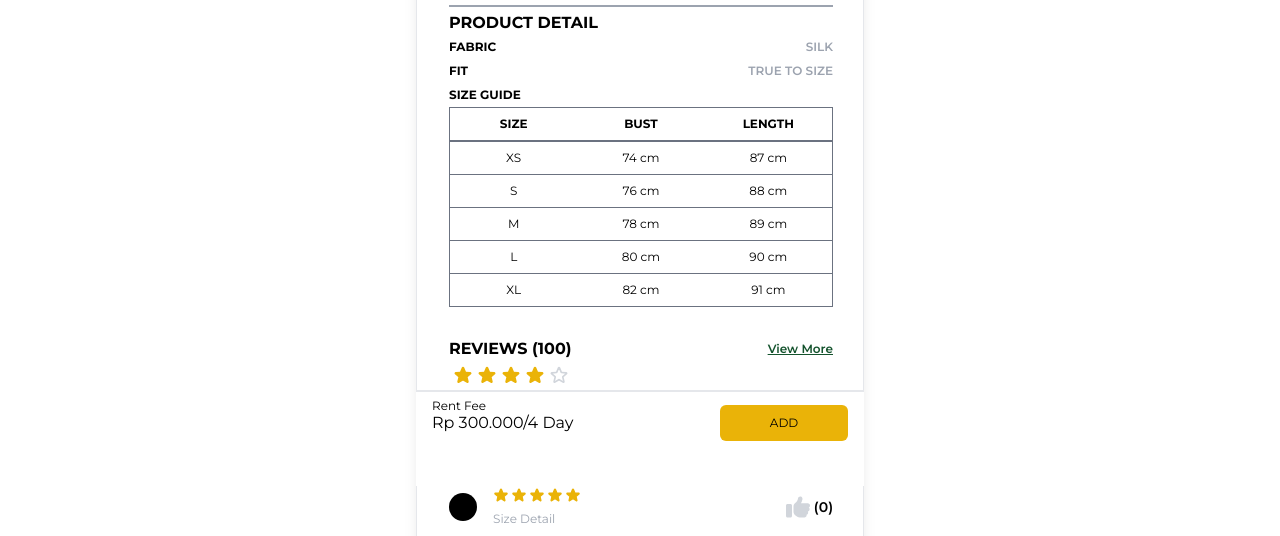
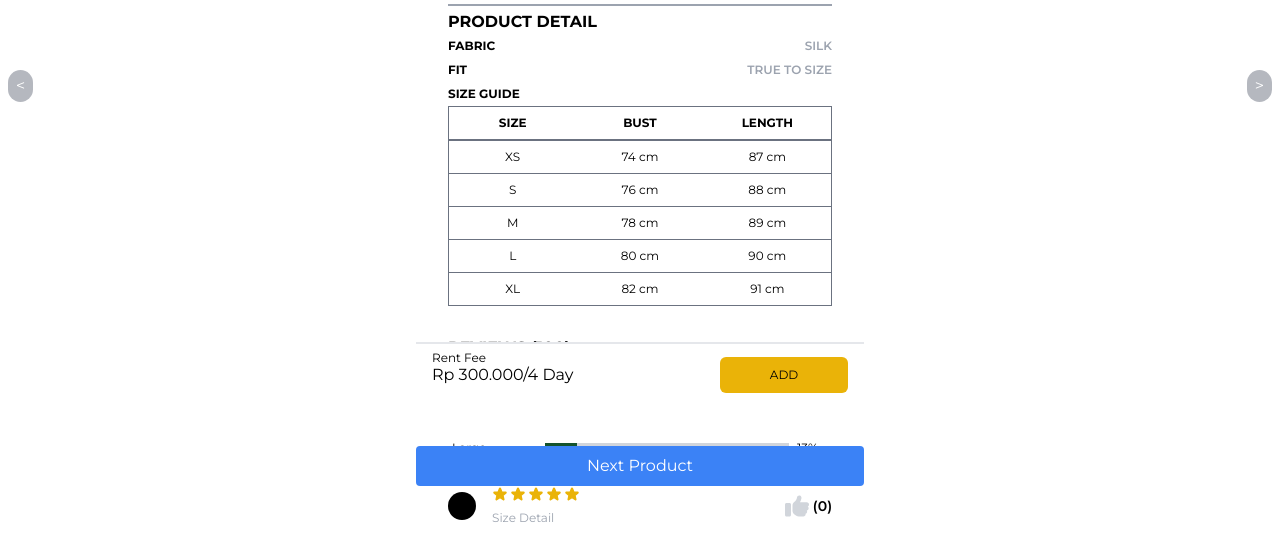
Before and after one commit to CaturAgeng/WeRent-FE, a Next.js app: page /product/view in a window 1280 px wide. Shown: the part 314-850 px from the top of the page. Built offline with nearby package versions, Linux system fonts and the light colour scheme.

Commit message:
feat/view-product - image in view product has button to see other image - next product button to see other product based on productId

```diff
--- a/app/lib/dummy-data.ts
+++ b/app/lib/dummy-data.ts
@@ -4,12 +4,22 @@ export const products: Product[] = [
     {
         id: '01',
         name: 'Black Kaftan with Embellishment',
-        image: ['/dummy/contohAbaya.png'],
+        image: ['/dummy/contohAbaya.png', '/dummy/contohAbaya2.png'],
         size: ['XS','S','M','L','XL'],
         rating: 4,
         review: 100,
         rentPrice: '300.000',
         rentDays: 4,
+    },
+    {
+        id: '02',
+        name: 'Black Kaftan with Embellishment 2',
+        image: ['/dummy/contohAbaya2.png'],
+        size: ['XS','S','M','L','XL'],
+        rating: 5,
+        review: 50,
+        rentPrice: '500.000',
+        rentDays: 3,
     },
 ];
 
--- a/app/product/layout.tsx
+++ b/app/product/layout.tsx
@@ -1,12 +1,10 @@
 import { TopNavigation, BottomNavigation } from "features/product";
-import { products } from "../lib/dummy-data";
 
 export default function Layout({ children }: {children: React.ReactNode}) {
-    const product = products[0];
 
     return (
         <div className="flex justify-center items-center w-full h-full">
-            <div className="w-full max-w-md h-full flex flex-col items-center justify-between border shadow-lg">
+            <div className="w-full max-w-md h-full flex flex-col items-center justify-between">
 
                 {/* TOP NAVIGATION */}
                 <div className="fixed top-0 z-50 w-full max-w-md">
@@ -18,13 +16,7 @@ export default function Layout({ children }: {children: React.ReactNode}) {
                 {children}
                 </div>
 
-                {/* BOTTOM NAVIGATION */}
-                <div className="fixed bottom-0 w-full max-w-md">
-                <BottomNavigation
-                    rent={[{ price: product.rentPrice, days: product.rentDays }]}
-                />
-                </div>
             </div>
-            </div>
+        </div>
         );
     }
--- a/app/product/view/page.tsx
+++ b/app/product/view/page.tsx
@@ -1,16 +1,21 @@
 'use client'
 
 import Image from "@/node_modules/next/image";
-import { StarRating, ProductSize, ProductSizeDetail, BarGraph, ThumbsUp  } from 'features/product'
+import { StarRating, ProductSize, ProductSizeDetail, BarGraph, ThumbsUp, BottomNavigation  } from 'features/product'
 import { generateSizeDetail, calculateMeanRating, customers } from "@/app/lib/dummy-data";
-// import { useEffect, useState } from 'react';
+import { useState } from 'react';
 // import { viewProductRequest } from 'features/product'
 // import { Product, Customer } from "features/product";
 import { products } from "@/app/lib/dummy-data";
 
 export default function ProductViewWrapper() {
-    const customer = customers[0];
-    const product = products[0];
+    const [currentProductIndex, setCurrentProductIndex] = useState(0);
+    const [currentImageIndex, setCurrentImageIndex] = useState(0);
+
+    const currentProduct = products[currentProductIndex];
+
+    // const customer = customers[0];
+    // const product = products[0];
 
     // GET Data from Axios
     // const [productData, setProductData] = useState<Product | null>(null);
@@ -42,7 +47,7 @@ export default function ProductViewWrapper() {
 
     // const sizeDetail = generateSizeDetail(productData.size);
 
-    const sizeDetail = generateSizeDetail(product.size);
+    const sizeDetail = generateSizeDetail(currentProduct.size);
     const meanRating = calculateMeanRating(customers);
 
     const barData = [
@@ -51,37 +56,63 @@ export default function ProductViewWrapper() {
         { label: 'Large', percentage: 13},
     ];
 
+    const handleNextImage = () => {
+        setCurrentImageIndex((prevIndex) => (prevIndex + 1) % currentProduct.image.length);
+    };
+
+    const handlePrevImage = () => {
+        setCurrentImageIndex((prevIndex) => (prevIndex - 1 + currentProduct.image.length) % currentProduct.image.length);
+    };
+
+    const handleNextProduct = () => {
+        setCurrentProductIndex((prevIndex) => (prevIndex + 1) % products.length);
+        setCurrentImageIndex(0); // Reset image index when product changes
+    };
+
     return (
-        <div className="flex w-screen max-w-md items-center justify-start h-full flex-col overflow-hidden">
+        <div className="flex w-screen max-w-md items-center justify-start h-full flex-col overflow-hidden scroll-smooth">
 
             {/* PRODUCT IMAGE */}
-            {product.image.map((imgSrc, index) => (
+            {currentProduct.image.length > 0 && (
                 <Image
-                    key={index}
-                    src={imgSrc}
+                    src={currentProduct.image[currentImageIndex]}
                     width="1000"
                     height="1000"
-                    alt={product.name}
+                    alt={currentProduct.name}
                     className="flex flex-row w-screen"
                 />
-            ))}
+            )}
+
+            {/* Navigation Buttons */}
+            <button
+                onClick={handlePrevImage}
+                className="absolute left-2 top-1/2 transform -translate-y-1/2 bg-gray-500 bg-opacity-50 text-white px-2 py-1 rounded-full"
+            >
+                &lt;
+            </button>
+            <button
+                onClick={handleNextImage}
+                className="absolute right-2 top-1/2 transform -translate-y-1/2 bg-gray-500 bg-opacity-50 text-white px-2 py-1 rounded-full"
+            >
+                &gt;
+            </button>
 
             {/* PRODUCT NAME & GUIDE */}
             <div className="flex flex-col items-start w-screen max-w-md pt-2 px-8">
 
                 {/* Product Name */}
-                <h1 className="text-2xl font-semibold mt-2">{product.name}</h1>
+                <h1 className="text-2xl font-semibold mt-2">{currentProduct.name}</h1>
 
                 {/* Product Review Rating */}
                 <div className="flex flex-row gap-2 py-4 pr-4 items-center">
                     <StarRating
                         rate={meanRating}
                     />
-                    <p className="text-xs text-gray-400">{product.review} REVIEW(S)</p>
+                    <p className="text-xs text-gray-400">{currentProduct.review} REVIEW(S)</p>
                 </div>
 
                 {/* Product Size & Guide */}
-                <ProductSize sizes={product.size} />
+                <ProductSize sizes={currentProduct.size} />
             </div>
 
             {/* PRODUCT DESIGNER */}
@@ -138,7 +169,7 @@ export default function ProductViewWrapper() {
             <div className="flex flex-col items-start w-screen max-w-md py-2 px-8">
                 <div className="bg-gray-00 w-full h-0.5 my-1"></div>
                 <div className="flex w-full justify-between items-center">
-                    <h1 className="text-s font-bold">REVIEWS ({product.review})</h1>
+                    <h1 className="text-s font-bold">REVIEWS ({currentProduct.review})</h1>
                     <a className="text-xs text-green-900 font-semibold underline" href="/review">View More</a>
                 </div>
                 <div className="p-1 w-full">
@@ -164,7 +195,7 @@ export default function ProductViewWrapper() {
                         <div className="flex flex-col gap-2">
                             {/* USER RATING */}
                             <StarRating
-                                rate={customer.rating}
+                                rate={customers[0].rating}
                                 size="w-4 h-4"
                                 gap="gap-0.5"
                             />
@@ -178,6 +209,19 @@ export default function ProductViewWrapper() {
                     <p className="text-xs text-gray-400">Nov 29. 2023</p>
                 </div>
             </div>
+
+            {/* BOTTOM NAVIGATION */}
+            <div className="fixed bottom-0 w-full max-w-md">
+                <BottomNavigation
+                    rent={[{ price: currentProduct.rentPrice, days: currentProduct.rentDays }]}
+                />
+                <button
+                    onClick={handleNextProduct}
+                    className="bg-blue-500 text-white px-4 py-2 rounded mt-2 w-full"
+                >
+                    Next Product
+                </button>
+            </div>
         </div>
     );
 }
--- a/features/product/components/BottomNavigation/index.tsx
+++ b/features/product/components/BottomNavigation/index.tsx
@@ -22,7 +22,7 @@ export default function BottomNavigation({ rent }: RentDetailProps) {
                     </div>
                     <div className="h-1/4 items-center"></div>
                 </div>
-                    <Link href="/rate_review">
+                    <Link href="/rate">
                         <button className="rounded-md h-9 w-32 bg-yellow-500 text-xs cursor-pointer hover:bg-yellow-600">ADD</button>
                     </Link>
                 </div>
```
